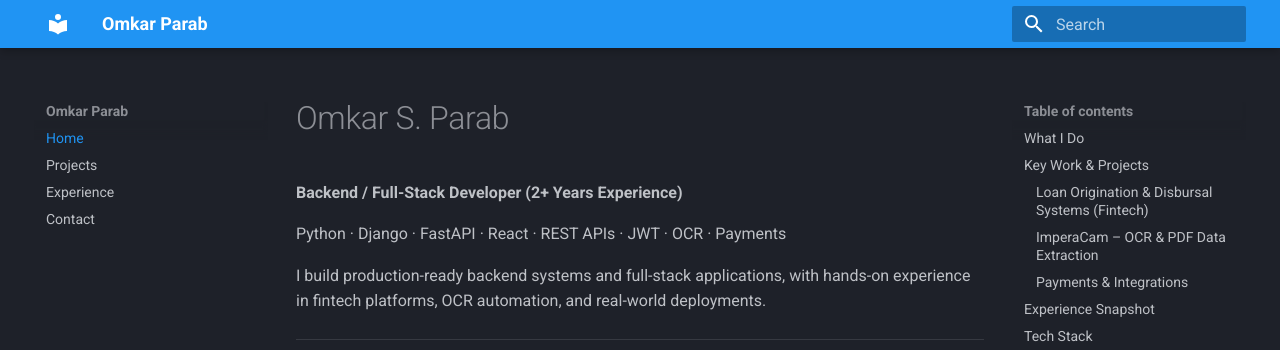
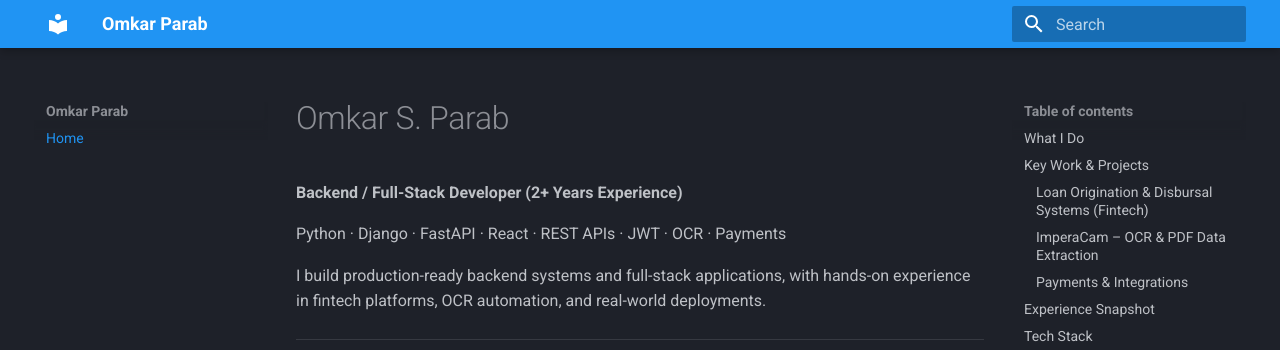
Before and after one commit to ImOmkar/ImOmkar.github.io, an MkDocs documentation site: the page built from docs/index.md, in a window 1280 px wide. Shown: the top 350 px of the page. Built offline with MkDocs 1.6.1 and Material for MkDocs 9.7.7, drawn with Linux system fonts in a browser that asks for light colours; some of the changed lines change nothing that is shown.

Commit message:
index.md updated

```diff
--- a/mkdocs.yml
+++ b/mkdocs.yml
@@ -7,6 +7,6 @@ theme:
 
 nav:
   - Home: index.md
-  - Projects: projects.md
-  - Experience: experience.md
-  - Contact: contact.md
+  # - Projects: projects.md
+  # - Experience: experience.md
+  # - Contact: contact.md
```
Also changed, not shown: site/index.html, site/search/search_index.json.
